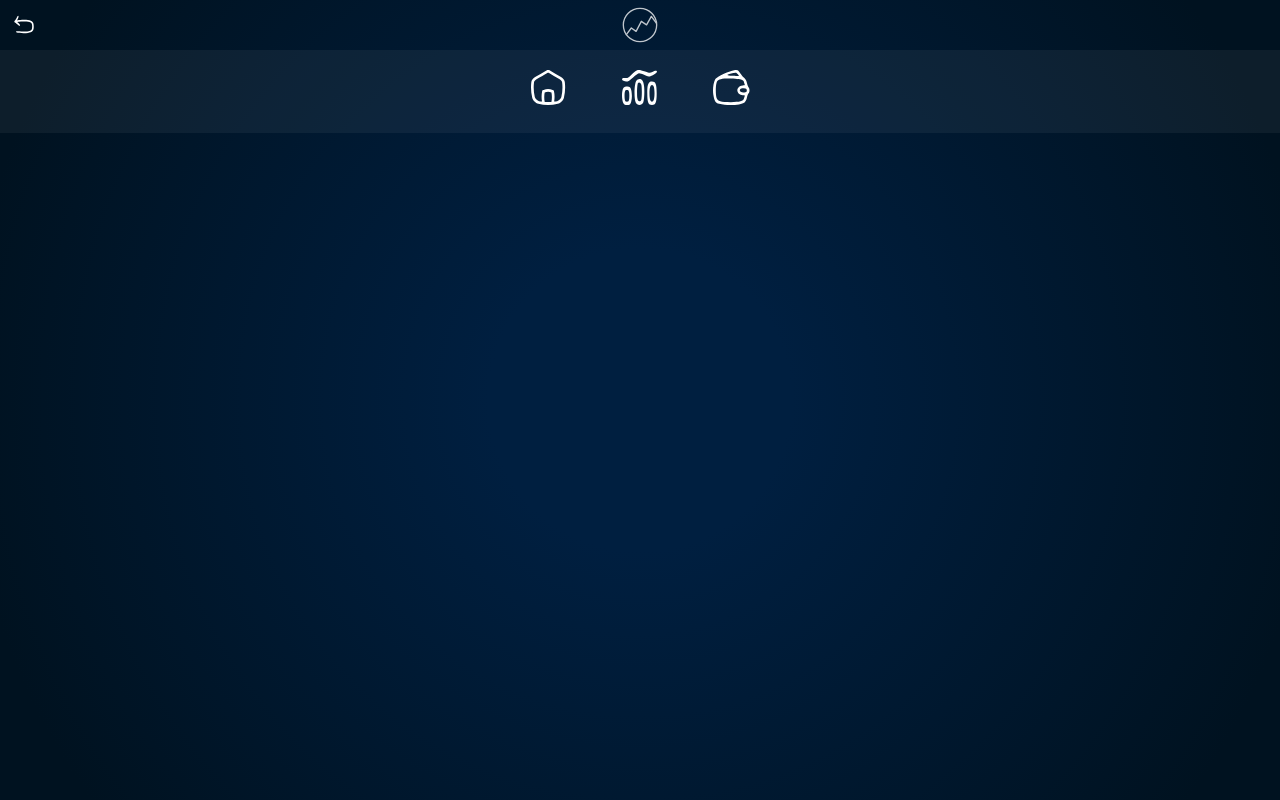
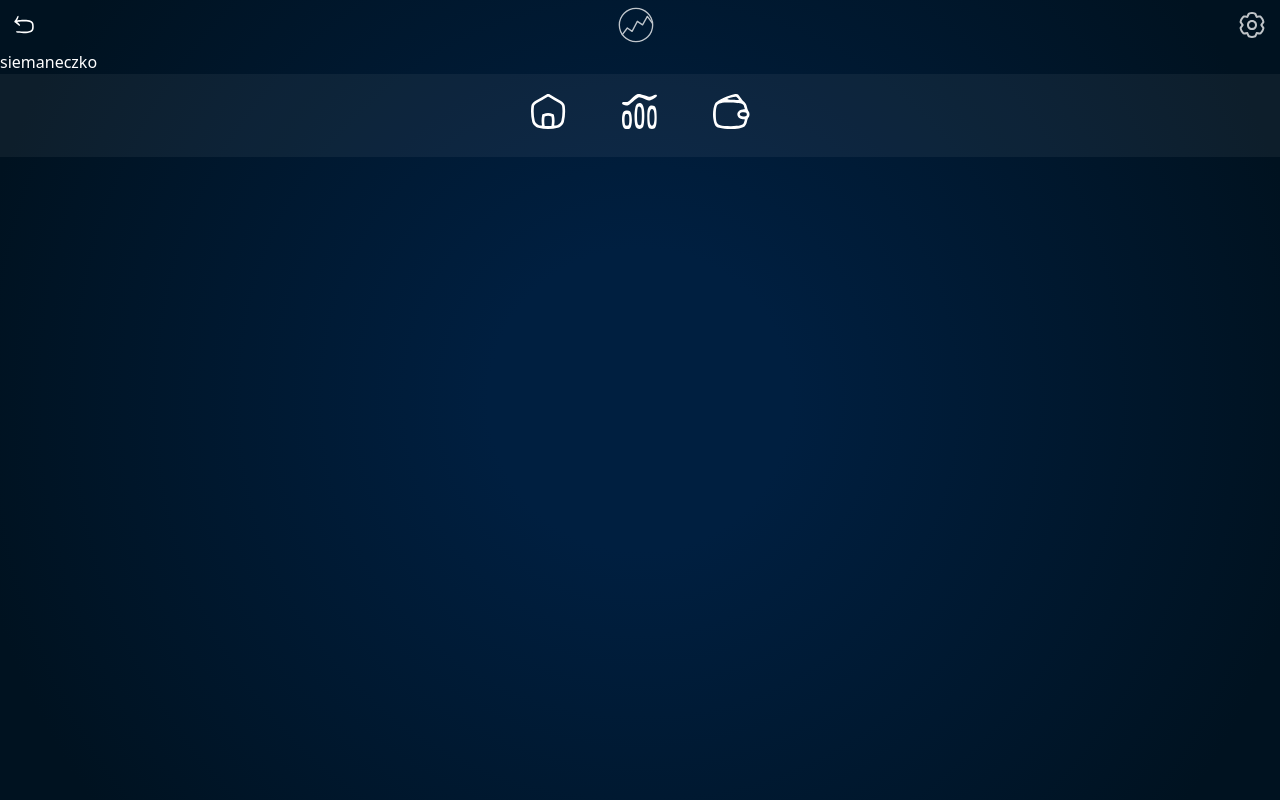
Before and after one commit to emigracja/app, a Next.js app in the folder frontend/: page / in a window 1280 px wide. Both pictures are taken after a click on the element 1256 px from the left and 25 px from the top of the page. Built offline with nearby package versions, Linux system fonts and the light colour scheme.

Commit message:
feat(frontend): create settings icon and button

```diff
--- a/frontend/src/app/layout.tsx
+++ b/frontend/src/app/layout.tsx
@@ -2,11 +2,8 @@ import type { Metadata, Viewport } from "next";
 import { Geist, Geist_Mono } from "next/font/google";
 import "./globals.css";
 import NavBar from "@/components/navbar/NavBar";
-import Image from "next/image";
-import logo from "../../public/icons/logo.svg";
-import back from "../../public/icons/back.svg";
-// import { useSyncPath } from "@/store/useStore";
 import TopBar from "@/components/topbar/TopBar";
+import SettingsMenu from "@/components/settings/SettingsMenu";
 
 const geistSans = Geist({
   variable: "--font-geist-sans",
@@ -44,7 +41,6 @@ export default function RootLayout({
 }: Readonly<{
   children: React.ReactNode;
 }>) {
-  // useSyncPath();
   return (
     <html lang="en">
       <body
@@ -52,6 +48,7 @@ export default function RootLayout({
       >
         <main className="flex flex-col overflow-hidden h-full">
           <TopBar />
+          <SettingsMenu />
           {children}
           <NavBar />
         </main>
--- /dev/null
+++ b/frontend/src/components/settings/SettingsMenu.tsx
@@ -0,0 +1,29 @@
+"use client";
+
+import useStore from "@/store/useStore";
+import { useRef, useEffect } from "react";
+
+const SettingsMenu = () => {
+  const settingsOpen = useStore((state) => state.settingsOpen);
+  const menuRef = useRef<HTMLDivElement | null>(null);
+
+  useEffect(() => {
+    if (menuRef.current) {
+      if (settingsOpen) {
+        menuRef.current.classList.remove("hidden");
+        menuRef.current.classList.add("flex");
+      } else {
+        menuRef.current.classList.remove("flex");
+        menuRef.current.classList.add("hidden");
+      }
+    }
+  }, [settingsOpen]);
+
+  return (
+    <div ref={menuRef} className="text-white hidden">
+      <p>siemaneczko</p>
+    </div>
+  );
+};
+
+export default SettingsMenu;
--- a/frontend/src/components/topbar/TopBar.tsx
+++ b/frontend/src/components/topbar/TopBar.tsx
@@ -1,26 +1,53 @@
-'use client'
+"use client";
 import Image from "next/image";
 import back from "../../../public/icons/back.svg";
 import logo from "../../../public/icons/logo.svg";
+import settings from "../../../public/icons/settings.svg";
 import { useRouter } from "next/navigation"; // Use next/navigation for client components
+import useStore from "@/store/useStore";
 
 const TopBar = () => {
-    const router = useRouter();  // Using the Next.js 13 useRouter hook
+  const router = useRouter(); // Using the Next.js 13 useRouter hook
 
   // Function to handle back navigation
   const handleBack = () => {
-        router.back();  // Navigates to the previous page
-    }
+    router.back(); // Navigates to the previous page
+  };
+
+  const toggleSettingsOpen = useStore((state) => state.toggleSettingsOpen);
 
   return (
-        <nav className="flex h-[50px] justify-between items-center px-1 py-1">
+    <nav className="flex h-[50px] justify-between items-center p-1">
       <div onClick={handleBack} className="cursor-pointer">
-                <Image className="p-2 box-border rounded-xl active:bg-white/5" src={back} alt='back' height={40} width={40}/>
+        <Image
+          className="p-2 box-border rounded-xl active:bg-white/5"
+          src={back}
+          alt="back"
+          height={40}
+          width={40}
+        />
       </div>
-            <Image className="justify-self-center opacity-75" src={logo} alt="logo" height={50} width={50}/>
-            <div className="p-2 box-border rounded-xl active:bg-white/5" style={{ height: '40px', width: '40px' }}></div>
+      <Image
+        className="justify-self-center opacity-75"
+        src={logo}
+        alt="logo"
+        height={50}
+        width={50}
+      />
+      <div
+        className="p-1 box-border rounded-xl active:bg-white/5 h-50px w-50px"
+        onClick={() => toggleSettingsOpen()}
+      >
+        <Image
+          className="p-1 justify-self-center opacity-75"
+          src={settings}
+          alt="settings"
+          height={40}
+          width={40}
+        />
+      </div>
     </nav>
-    )
-}
+  );
+};
 
 export default TopBar;
--- a/frontend/src/store/useStore.ts
+++ b/frontend/src/store/useStore.ts
@@ -5,11 +5,18 @@ import { create } from "zustand";
 export interface State {
   currentPath: string;
   setPath: (path: string) => void;
+  settingsOpen: boolean;
+  setSettingsOpen: (setTo: boolean) => void;
+  toggleSettingsOpen: () => void;
 }
 
 const useStore = create<State>((set) => ({
   currentPath: "/",
   setPath: (path) => set({ currentPath: path }),
+  settingsOpen: false,
+  setSettingsOpen: (setTo) => set({ settingsOpen: setTo }),
+  toggleSettingsOpen: () =>
+    set((state) => ({ settingsOpen: !state.settingsOpen })),
 }));
 
 // export const useSyncPath = () => {
```
Also changed, not shown: frontend/public/icons/settings.svg (added). Lines whose indentation alone changed are shown as unchanged.
